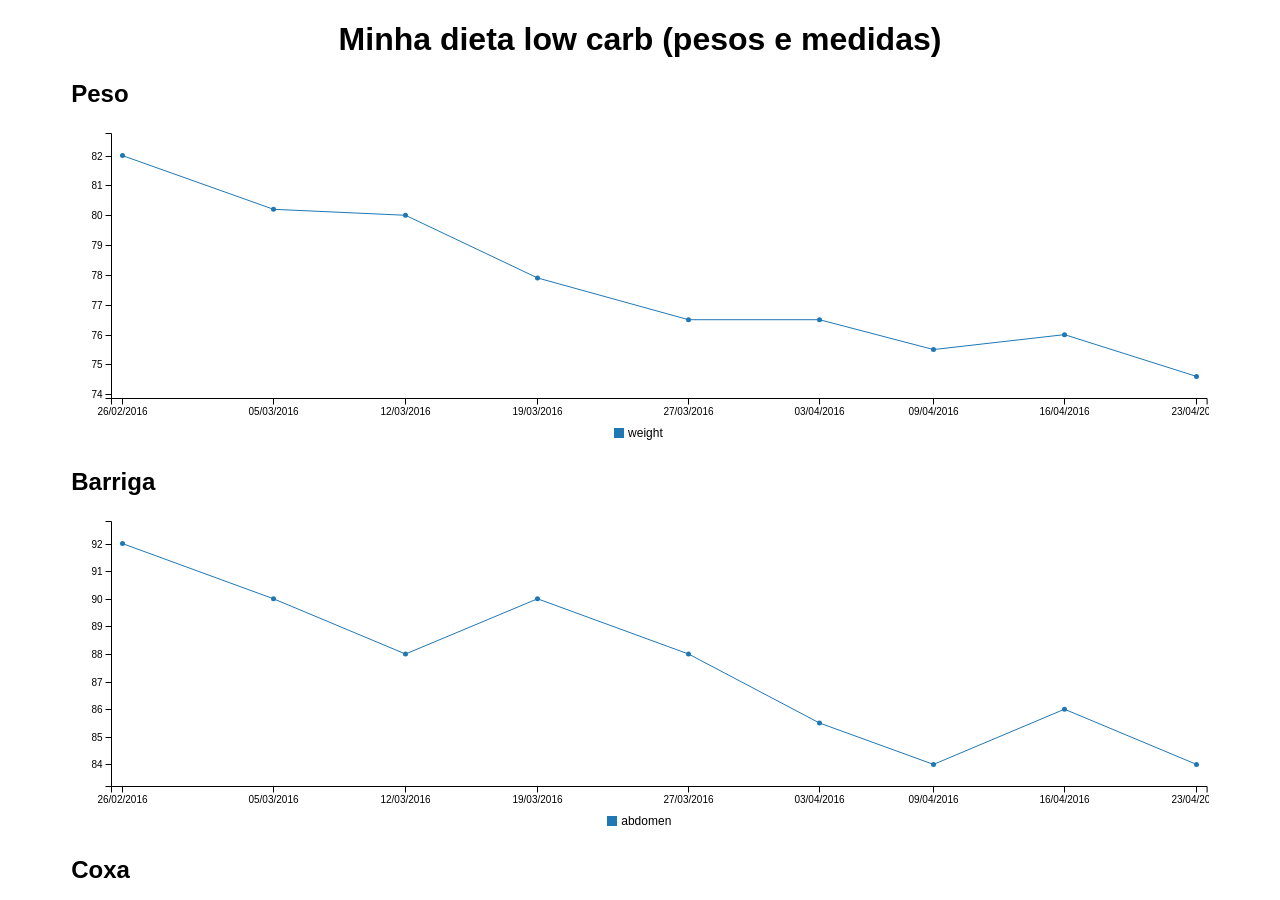
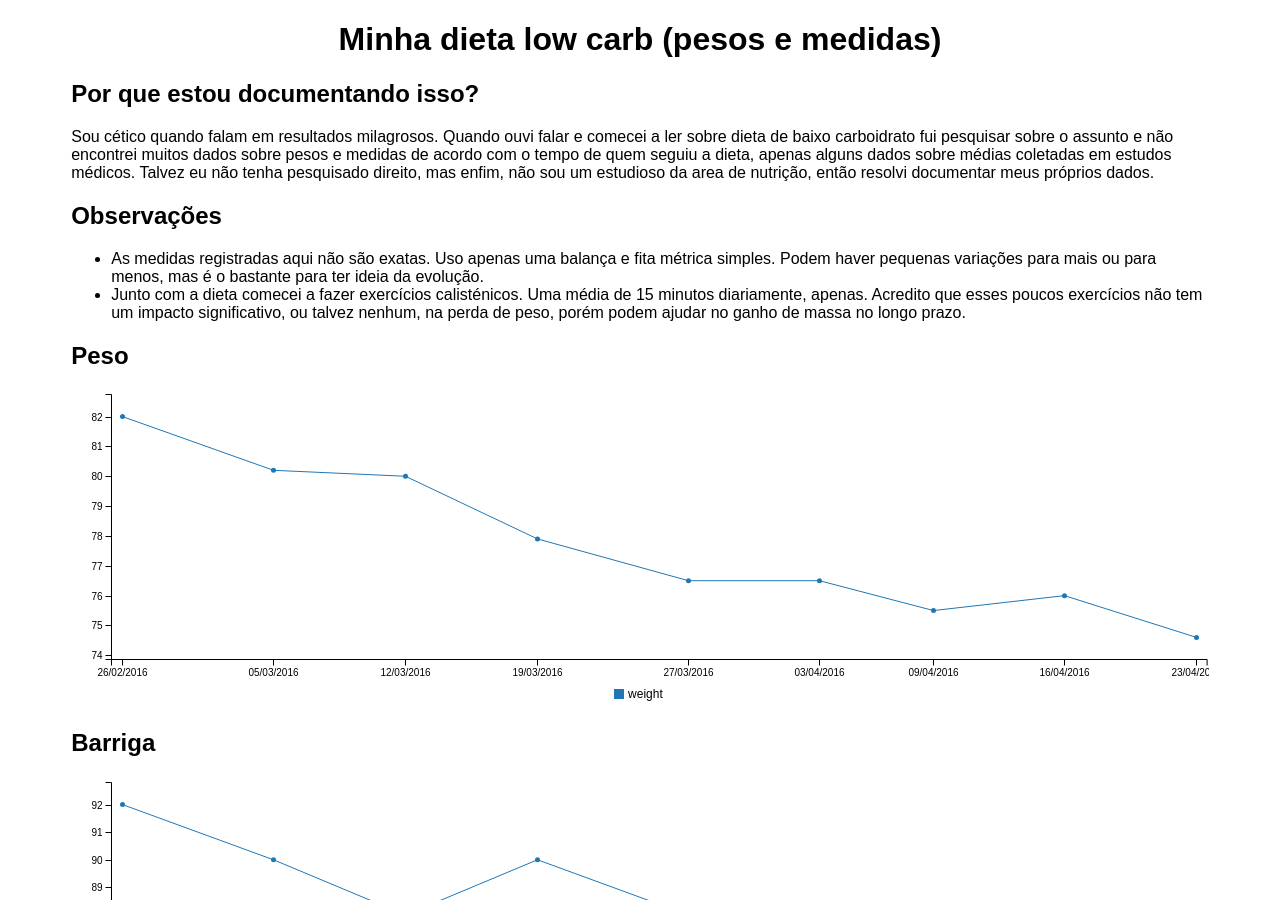
Before and after one commit to bitmaybewise/anotacoes-do-hercules, a Jekyll site: the page built from low-carb-diet/index.html, in a window 1280 px wide and 900 px high. Built offline with Jekyll 4.4.1, drawn with Linux system fonts in a browser that asks for light colours; comment, search, counter and statistics services are not loaded; some of the changed text lies outside the part shown.

Commit message:
low carb diet informations and observations

```diff
--- a/low-carb-diet/index.html
+++ b/low-carb-diet/index.html
@@ -15,6 +15,17 @@ title: Low carb diet
 <body>
   <main>
     <h1>Minha dieta low carb (pesos e medidas)</h1>
+
+    <h2>Por que estou documentando isso?</h2>
+    <p>
+      Sou cético quando falam em resultados milagrosos. Quando ouvi falar e comecei a ler sobre dieta de baixo carboidrato fui pesquisar sobre o assunto e não encontrei muitos dados sobre pesos e medidas de acordo com o tempo de quem seguiu a dieta, apenas alguns dados sobre médias coletadas em estudos médicos. Talvez eu não tenha pesquisado direito, mas enfim, não sou um estudioso da area de nutrição, então resolvi documentar meus próprios dados.
+    </p>
+
+    <h2>Observações</h2>
+    <ul>
+      <li>As medidas registradas aqui não são exatas. Uso apenas uma balança e fita métrica simples. Podem haver pequenas variações para mais ou para menos, mas é o bastante para ter ideia da evolução.</li>
+      <li>Junto com a dieta comecei a fazer exercícios calisténicos. Uma média de 15 minutos diariamente, apenas. Acredito que esses poucos exercícios não tem um impacto significativo, ou talvez nenhum, na perda de peso, porém podem ajudar no ganho de massa no longo prazo.</li>
+    </ul>
 
     <h2>Peso</h2>
     <div id="weight"></div>
@@ -36,6 +47,10 @@ title: Low carb diet
       <img src="http://ecx.images-amazon.com/images/I/51uRHwDlnKL._SX331_BO1,204,203,200_.jpg" alt="Por que engordamos e o que fazer para evitar?">
     </a>
 
+    <p>
+      <strong>Tem alguma dica ou dúvida? Deixe nos comentários.</strong>
+    </p>
+
     {% include disqus.html %}
   </main>
 
```
